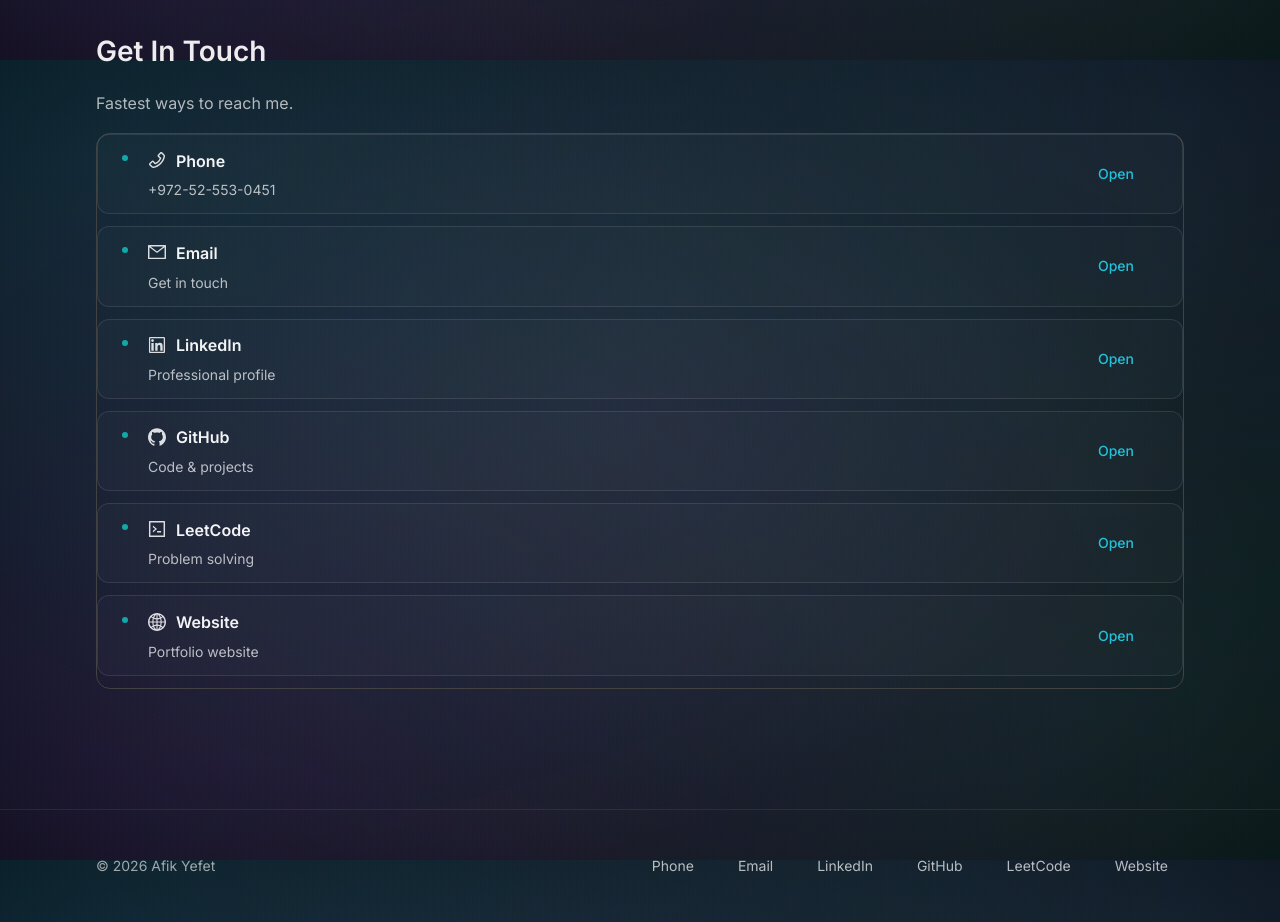
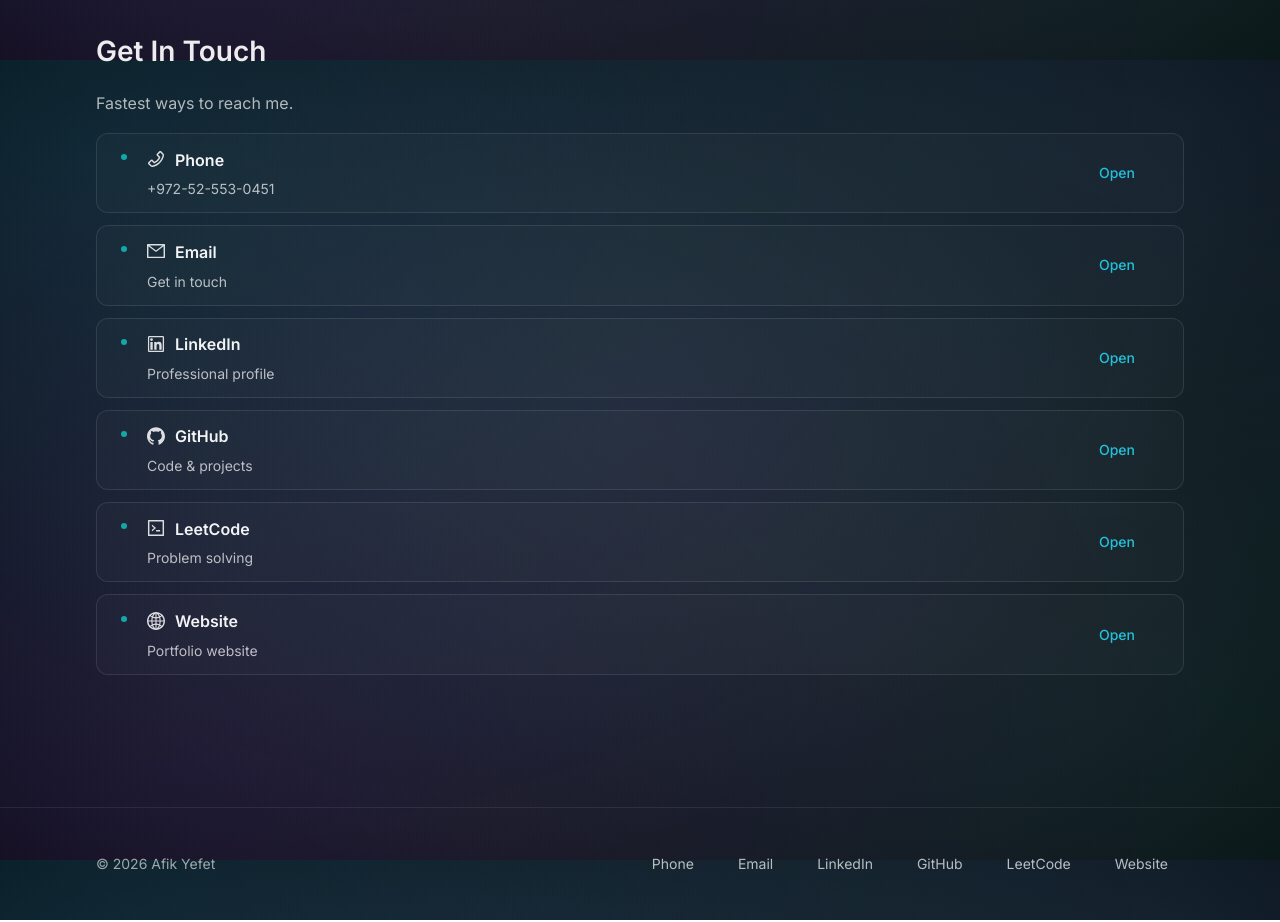
Before and after one commit to afikyefet/afikyefet.github.io, a React (Vite) app: page / in a window 1280 px wide. Shown: the part 3140-4062 px from the top of the page. Built offline with nearby package versions, Linux system fonts and the light colour scheme.

Commit message:
Update List component in App to remove border styling for improved aesthetics.

```diff
--- a/src/App.tsx
+++ b/src/App.tsx
@@ -892,6 +892,7 @@
 
             <List
               bordered
+              style={{ border: 'none' }}
               dataSource={contacts}
               renderItem={(c) => (
                 <Reveal direction="right" distance={30}>
```
